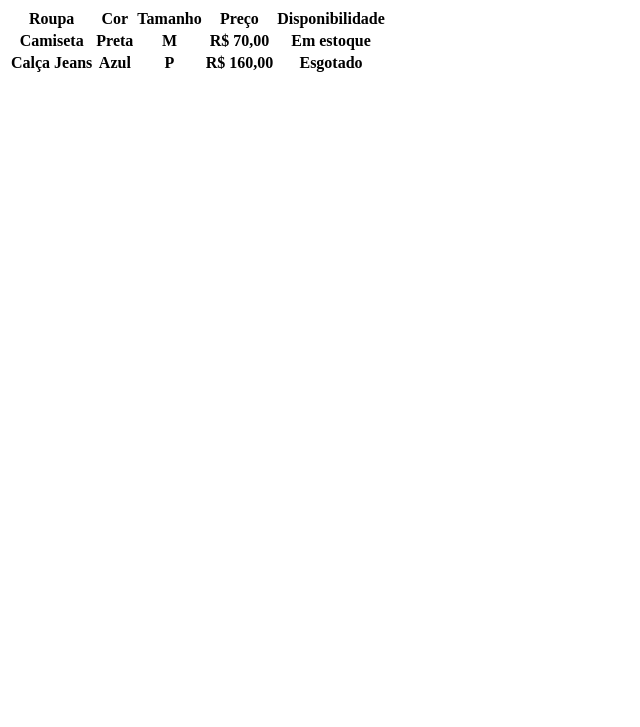
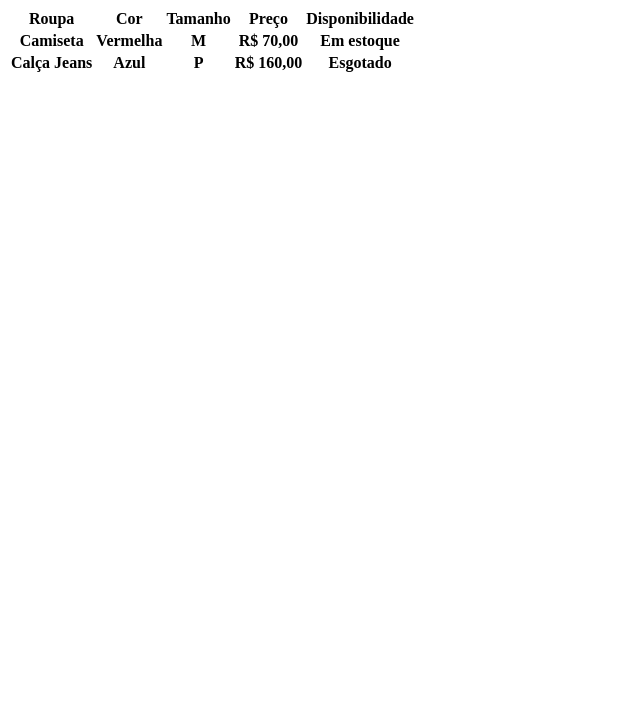
Before and after one commit to Gabriela-ALima/Aula-Tabelas, a plain HTML site: page index.html in a window 1280 px wide. Shown: the part 73-800 px from the top of the page, without its empty margins (0-640 px from the left). Drawn offline with Linux system fonts and the light colour scheme.

Commit message:
mudando preta para vermelha na coluna da cor

```diff
--- a/index.html
+++ b/index.html
@@ -18,7 +18,7 @@
         </tr>
         <tr>
             <th>Camiseta</th>
-            <th>Preta</th>
+            <th>Vermelha</th>
             <th>M</th>
             <th>R$ 70,00</th>
             <th>Em estoque</th>
```
